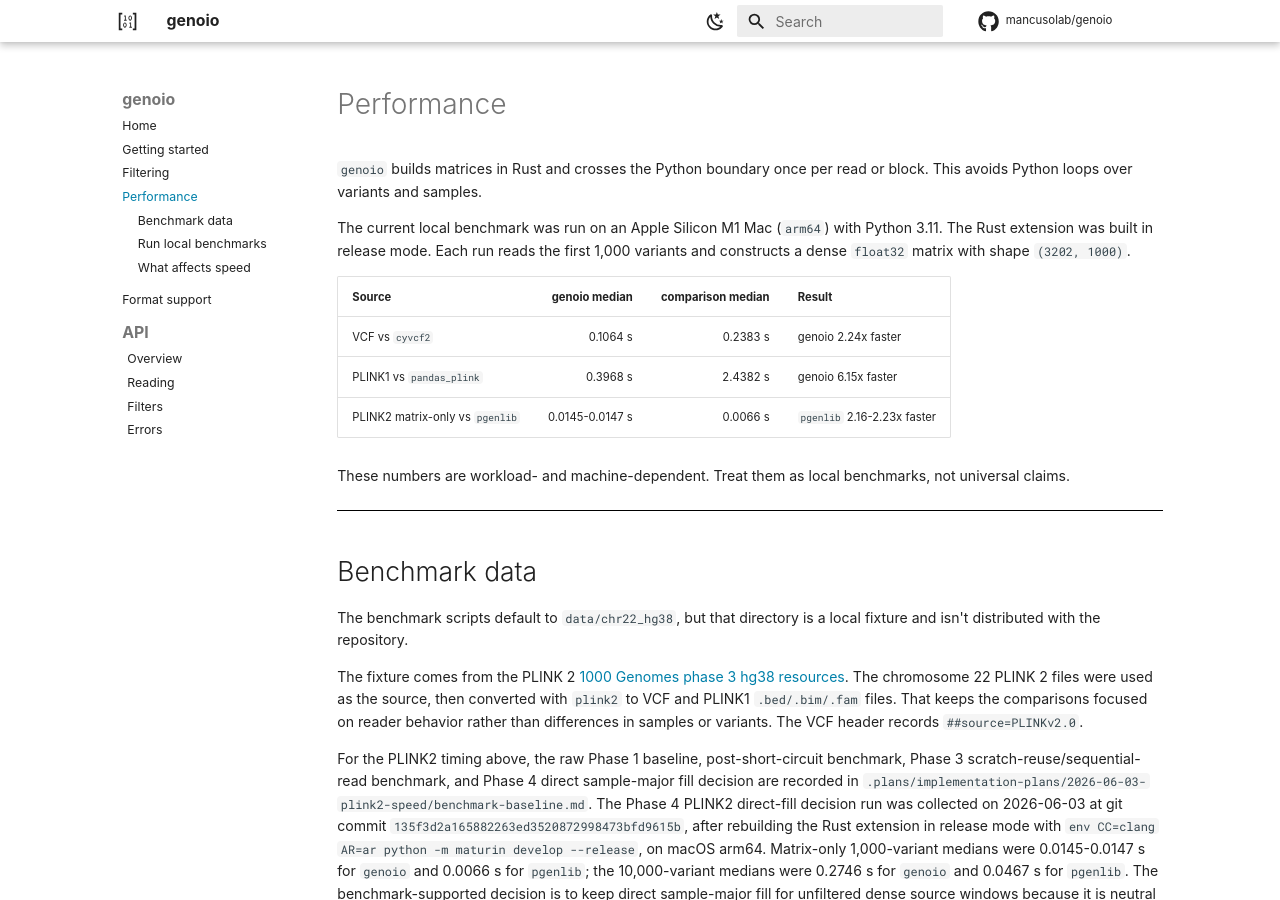
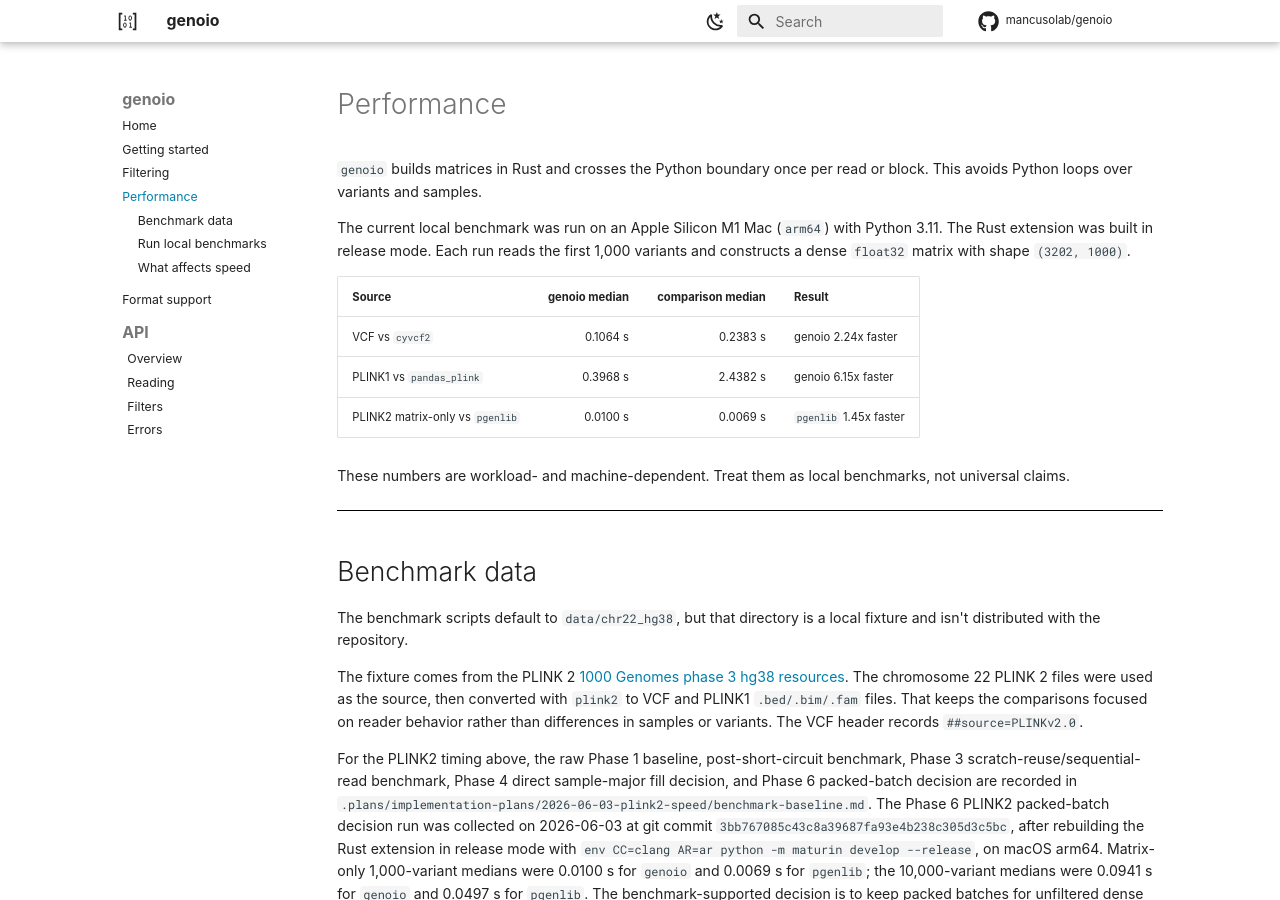
Before and after one commit to mancusolab/genoio, an MkDocs documentation site: the page built from docs/performance.md, in a window 1280 px wide and 900 px high. Built offline with MkDocs 1.6.1 and Material for MkDocs 9.7.7, drawn with Linux system fonts in a browser that asks for light colours; comment, search, counter and statistics services are not loaded; some of the changed text lies outside the part shown.

Commit message:
bench: record plink2 packed batch throughput

```diff
--- a/docs/performance.md
+++ b/docs/performance.md
@@ -12,7 +12,7 @@
 |---|---:|---:|---|
 | VCF vs `cyvcf2` | 0.1064 s | 0.2383 s | genoio 2.24x faster |
 | PLINK1 vs `pandas_plink` | 0.3968 s | 2.4382 s | genoio 6.15x faster |
-| PLINK2 matrix-only vs `pgenlib` | 0.0145-0.0147 s | 0.0066 s | `pgenlib` 2.16-2.23x faster |
+| PLINK2 matrix-only vs `pgenlib` | 0.0100 s | 0.0069 s | `pgenlib` 1.45x faster |
 
 These numbers are workload- and machine-dependent. Treat them as local
 benchmarks, not universal claims.
@@ -32,20 +32,18 @@
 VCF header records `##source=PLINKv2.0`.
 
 For the PLINK2 timing above, the raw Phase 1 baseline, post-short-circuit
-benchmark, Phase 3 scratch-reuse/sequential-read benchmark, and Phase 4 direct
-sample-major fill decision are recorded in
+benchmark, Phase 3 scratch-reuse/sequential-read benchmark, Phase 4 direct
+sample-major fill decision, and Phase 6 packed-batch decision are recorded in
 `.plans/implementation-plans/2026-06-03-plink2-speed/benchmark-baseline.md`.
-The Phase 4 PLINK2 direct-fill decision run was collected on 2026-06-03 at git
-commit `135f3d2a165882263ed3520872998473bfd9615b`, after rebuilding the Rust
+The Phase 6 PLINK2 packed-batch decision run was collected on 2026-06-03 at git
+commit `3bb767085c43c8a39687fa93e4b238c305d3c5bc`, after rebuilding the Rust
 extension in release mode with
 `env CC=clang AR=ar python -m maturin develop --release`, on macOS arm64.
-Matrix-only 1,000-variant medians were 0.0145-0.0147 s for `genoio` and
-0.0066 s for `pgenlib`; the 10,000-variant medians were 0.2746 s for `genoio`
-and 0.0467 s for `pgenlib`. The benchmark-supported decision is to keep direct
-sample-major fill for unfiltered dense source windows because it is neutral to
-slightly faster than the Phase 3 baseline while removing the variant-major
-accumulation and transpose copy. The next PLINK2 optimization target remains
-packed batch transpose work because `pgenlib` is still materially faster.
+Matrix-only 1,000-variant medians were 0.0100 s for `genoio` and 0.0069 s for
+`pgenlib`; the 10,000-variant medians were 0.0941 s for `genoio` and 0.0497 s
+for `pgenlib`. The benchmark-supported decision is to keep packed batches for
+unfiltered dense source windows because they improve both required matrix-only
+benchmark sizes while preserving exact agreement with `pgenlib`.
 
 For the timings above, the VCF, PLINK1, and PLINK2 matrix-only comparisons
 produced the same matrix summary:
```
Also changed, not shown: .plans/implementation-plans/2026-06-03-plink2-speed/benchmark-baseline.md (+64 -0 lines).
